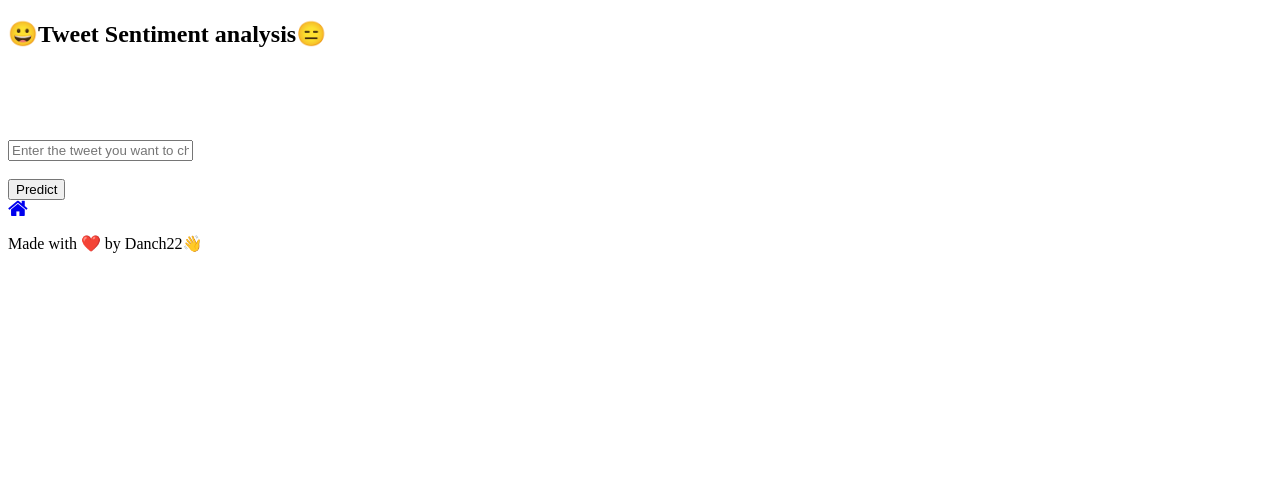
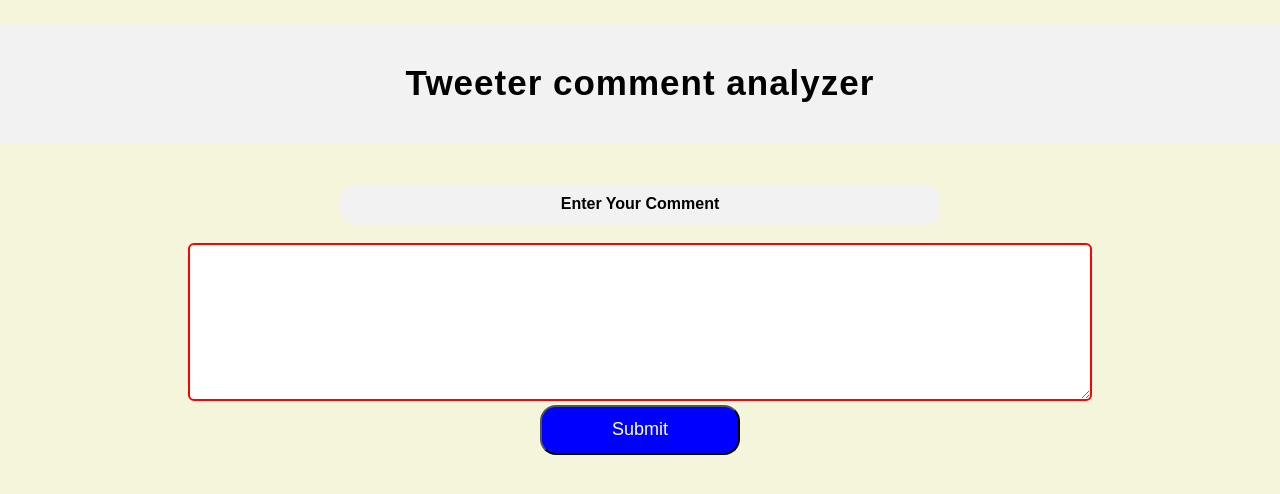
Before and after one commit to danch22/toxic_tweets, a Flask app: page / in a window 1280 px wide. Shown: the top 494 px of the page. Run offline with Flask 2, Linux system fonts and the light colour scheme; parts of the project's set-up code (start-up, migrations or seed data) failed here and were passed over.

Commit message:
final model

```diff
--- a/server.py
+++ b/server.py
@@ -8,6 +8,7 @@
 
 app = Flask(__name__)
 
+URLPATTERN = r"((http://)[^ ]*|(https://)[^ ]*|( www\.)[^ ]*)"
 
 def load_model(filename):
     file_mod = open(filename, 'rb')
@@ -22,16 +23,17 @@
 
 @app.route('/')
 def home():
-    return render_template('home.html')
+    return render_template('home1.html')
 
 
 @app.route('/predict', methods=['POST'])
 def predict():
     if request.method == 'POST':
-        new_tweet = request.form['tweet']  ##requesting new review from the input field
+
+        new_tweet = request.form['tweet']
         new_tweet = new_tweet.lower()
-        new_tweet = re.sub('@#[A-Za-z0–9]+', ' ', new_tweet)
-        new_tweet = re.sub('https?:\/\/\S+', ' ', new_tweet)
+        new_tweet = re.sub('@#[A-Za-z]+', ' ', new_tweet)
+        new_tweet = re.sub(URLPATTERN, 'URL', new_tweet)
 
         new_tweet = new_tweet.split()
 
@@ -40,7 +42,7 @@
         new_corpus = [new_tweet]
         new_X_test = tf.transform(new_corpus).toarray()
         pred = clf.predict(new_X_test)
-        return render_template('result.html', prediction=pred)
+        return render_template('home1.html', prediction=pred)
 
 
 if __name__ == '__main__':
--- a/templates/home.html
+++ b/templates/home.html
@@ -6,7 +6,7 @@
     <meta name="viewport" content="width=device-width, initial-scale=1.0">
     <title> :)(: Danch22 :)(:</title>
     <link rel="shortcut icon" href="{{ url_for('static', filename='static/tweet.ico') }}">
-    <link rel="stylesheet" type="text/css" href="{{ url_for('static', filename='hotel.css') }}">
+    <link rel="stylesheet" type="text/css" href="{{ url_for('static', filename='tweet.css') }}">
     <link rel="stylesheet" href="https://stackpath.bootstrapcdn.com/font-awesome/4.7.0/css/font-awesome.min.css">
 
 </head>
@@ -17,7 +17,7 @@
     </div>
     <div class="ml-container">
         <br><br><br><br>
-        <form action="{{ url_for('hotelPrediction') }}" method="POST">
+        <form action="{{ url_for('predict') }}" method="POST">
             <input type="text" name="tweet" class="input"  placeholder="Enter the tweet you want to check..." autocomplete="off" required >
             <br>
             <br>
--- /dev/null
+++ b/templates/home1.html
@@ -0,0 +1,115 @@
+<!DOCTYPE html>
+<html>
+<head>
+	<title>Home</title>
+	<style>
+     body {
+            background-color: Beige;
+            text-align: center;
+            padding: 0px;
+            background-position:center; background-repeat:no-repeat; background-size:cover;
+            margin:auto;
+        }
+    body{
+    font-family: 'Poppins',sans-serif;
+}
+
+header h1{
+    height:80px;
+    padding-top:40px;
+    background-color:#f2f2f2;
+    color:#000000;
+}
+
+section{
+    margin-top: 100px;
+    padding: 0 30px;
+    text-align: justify;
+    line-height: 30px;
+}
+section h1{
+    font-size: 42px;
+    text-align: center;
+    margin: 50px 0;
+    line-height:50px;
+}
+.text-box h1{
+    font-weight: 400;
+    font-size: 35px;
+    letter-spacing: 1px;
+}
+textarea{
+    height:150px;
+    width:70%;
+    font-size:20px;
+    border: 2px solid red;
+    border-radius: 6px;
+}
+
+.ml-container h4{
+text-align:center;
+background-color: #f2f2f2;
+padding-top:10px;
+margin-top:4px;
+border-radius:15px;
+width:600px;
+height:30px;
+margin:auto;
+}
+
+.btn-info{
+width: 200px;
+height: 50px;
+margin:auto;
+text-align: center;
+display:block;
+border-radius: 16px;
+font-size: 18px;
+background-color: blue;
+color: white;
+}
+
+h2{background-color:#f2f2f2}
+
+    </style>
+</head>
+<body>
+
+    <header>
+        <div class="text-box">
+            <h1><b>Tweeter comment analyzer</b></h1>
+        </div>
+    </header>
+    <br>
+	<div class="ml-container">
+
+		<form action="{{ url_for('predict')}}" method="POST">
+		<h4>Enter Your Comment</h4>
+        <br>
+		<!-- <input type="text" name="comment"/> -->
+		<textarea name="tweet" rows="6" cols="50"></textarea>
+		<br/>
+
+		<input type="submit" class="btn-info" value="Submit">
+		</form>
+    </div>
+    <br>
+
+	<div class="results">
+
+
+	<!-- <br><br><h1><font-color="black">{{ prediction }}</font><h1>	 -->
+	{% if prediction == 1%}
+		<h2 style="color:red;">This comment seems Negative </h2>
+	    <img class="gif" src="{{ url_for('static', filename='smileynegative.gif') }}" alt="Negative😑😑">
+
+	{% elif prediction == 0%}
+		<h2 style="color:blue;">This comment seems Okay </h2>
+	    <img class="gif" src="{{ url_for('static', filename='smileypositive.gif') }}" alt="Positive😄😄">
+
+	{% endif %}
+
+
+
+</body>
+</html>
```
Also changed, not shown: requirements.txt (added, +314 -0 lines), templates/result.html (+4 -4 lines), static/tweet.css (renamed from tweet.css), 4 other files.
